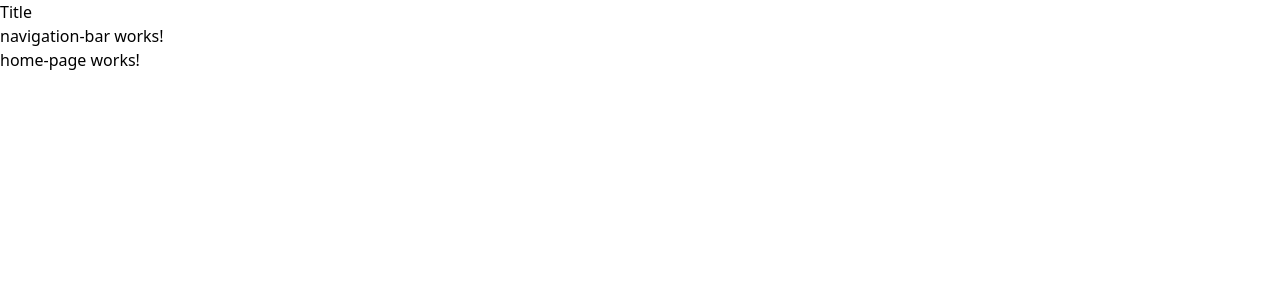
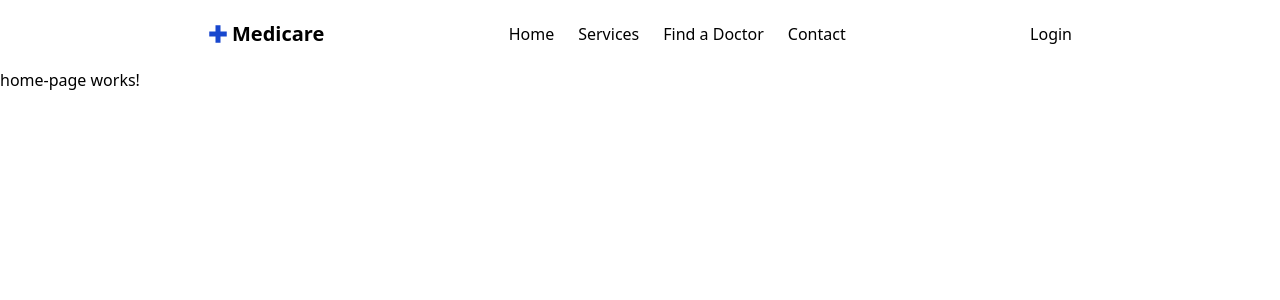
Before and after one commit to adoumadje/medicare-frontend, an Angular app: page / in a window 1280 px wide. Shown: the top 300 px of the page. Built offline with nearby package versions, Linux system fonts and the light colour scheme.

Commit message:
started with the navbar

```diff
--- a/src/app/app.component.html
+++ b/src/app/app.component.html
@@ -1,4 +1,3 @@
 
-<h1>Title</h1>
 <app-navigation-bar></app-navigation-bar>
 <app-home-page></app-home-page>
--- a/src/app/components/general/navigation-bar/navigation-bar.component.html
+++ b/src/app/components/general/navigation-bar/navigation-bar.component.html
@@ -1 +1,15 @@
-<p>navigation-bar works!</p>
+<nav class="flex justify-between items-center px-13 py-5">
+    <h1 class="flex items-center">
+        <img src="medicare-logo.svg"
+            class="w-5 me-1"
+        alt="logo">
+        <span class="font-bold text-xl">Medicare</span>
+    </h1>
+    <ul class="flex list-none">
+        <li class="mx-3"><a routerLink="">Home</a></li>
+        <li class="mx-3"><a routerLink="">Services</a></li>
+        <li class="mx-3"><a routerLink="">Find a Doctor</a></li>
+        <li class="mx-3"><a routerLink="">Contact</a></li>
+    </ul>
+    <button>Login</button>
+</nav>
--- a/src/index.html
+++ b/src/index.html
@@ -6,6 +6,7 @@
   <base href="/">
   <meta name="viewport" content="width=device-width, initial-scale=1">
   <link rel="icon" type="image/x-icon" href="favicon.ico">
+  <link href="https://fonts.googleapis.com/icon?family=Material+Icons" rel="stylesheet">
 </head>
 <body>
   <app-root></app-root>
--- a/tailwind.config.js
+++ b/tailwind.config.js
@@ -4,7 +4,11 @@ module.exports = {
     './src/**/*.{html,ts}'
   ],
   theme: {
-    extend: {},
+    extend: {
+      padding: {
+        '13': '13rem'
+      }
+    },
   },
   plugins: [],
 }
```
Also changed, not shown: public/medicare-logo.svg (added).
